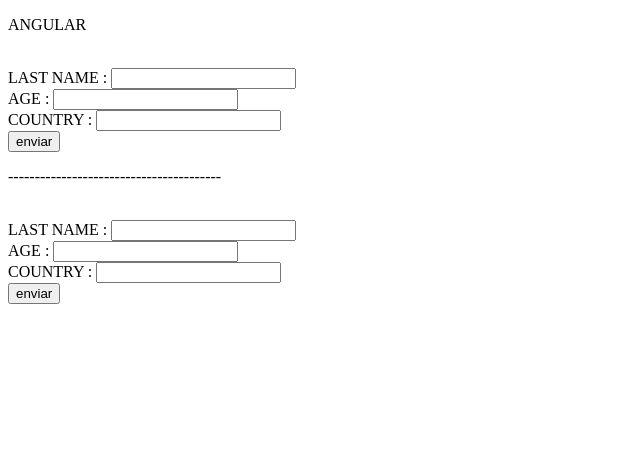
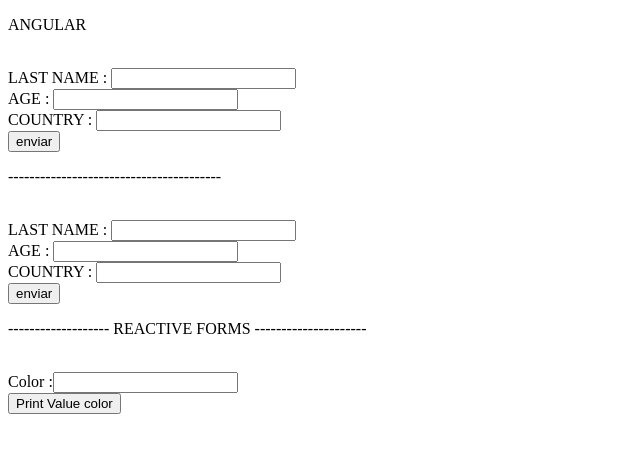
Before and after one commit to cricripaz/angular-train-2022, an Angular app: page / in a window 1280 px wide. Shown: the top 452 px of the page, without its empty margins (0-640 px from the left). Built offline with nearby package versions, Linux system fonts and the light colour scheme.

Commit message:
[05-09-2022 task 2] basic example reactive form

```diff
--- a/src/app/app.component.html
+++ b/src/app/app.component.html
@@ -28,3 +28,10 @@
     <br> <button (click)="onSubmit(testForm2)"> enviar </button>
 
 </form>
+
+
+<p> ------------------- REACTIVE  FORMS --------------------- </p>
+
+
+<br>Color :<input type="text" [formControl]="colorControl">
+<br><button (click)="printColorControl()">Print Value color</button>
--- a/src/app/app.component.ts
+++ b/src/app/app.component.ts
@@ -1,14 +1,36 @@
-import { Component } from '@angular/core';
+import {Component, OnInit} from '@angular/core';
+import {FormControl} from "@angular/forms";
 
 @Component({
   selector: 'app-root',
   templateUrl: './app.component.html',
   styleUrls: ['./app.component.scss'],
 })
-export class AppComponent {
+export class AppComponent  implements OnInit{
   title = 'hola ';
 
+
+  public colorControl = new FormControl ('');
+
+
+
+    constructor() {
+    }
+
+    ngOnInit() {
+        this.colorControl.valueChanges.subscribe( value => {
+            console.log('values changes : ' , value)
+        })
+    }
+
     onSubmit(form: any) {
-        console.log("Form " ,form)
+        console.log("Form " ,form
+        )
     }
+
+    printColorControl(){
+      console.log(this.colorControl)
+    }
+
+
 }
--- a/src/app/app.module.ts
+++ b/src/app/app.module.ts
@@ -3,7 +3,7 @@
 
 import {AppRoutingModule} from './app-routing.module';
 import {AppComponent} from './app.component';
-import {FormsModule} from "@angular/forms";
+import {FormsModule, ReactiveFormsModule} from "@angular/forms";
 
 @NgModule({
     declarations: [
@@ -12,7 +12,8 @@
     imports: [
         BrowserModule,
         AppRoutingModule,
-        FormsModule
+        FormsModule,
+        ReactiveFormsModule
 
     ],
     providers: [],
```
